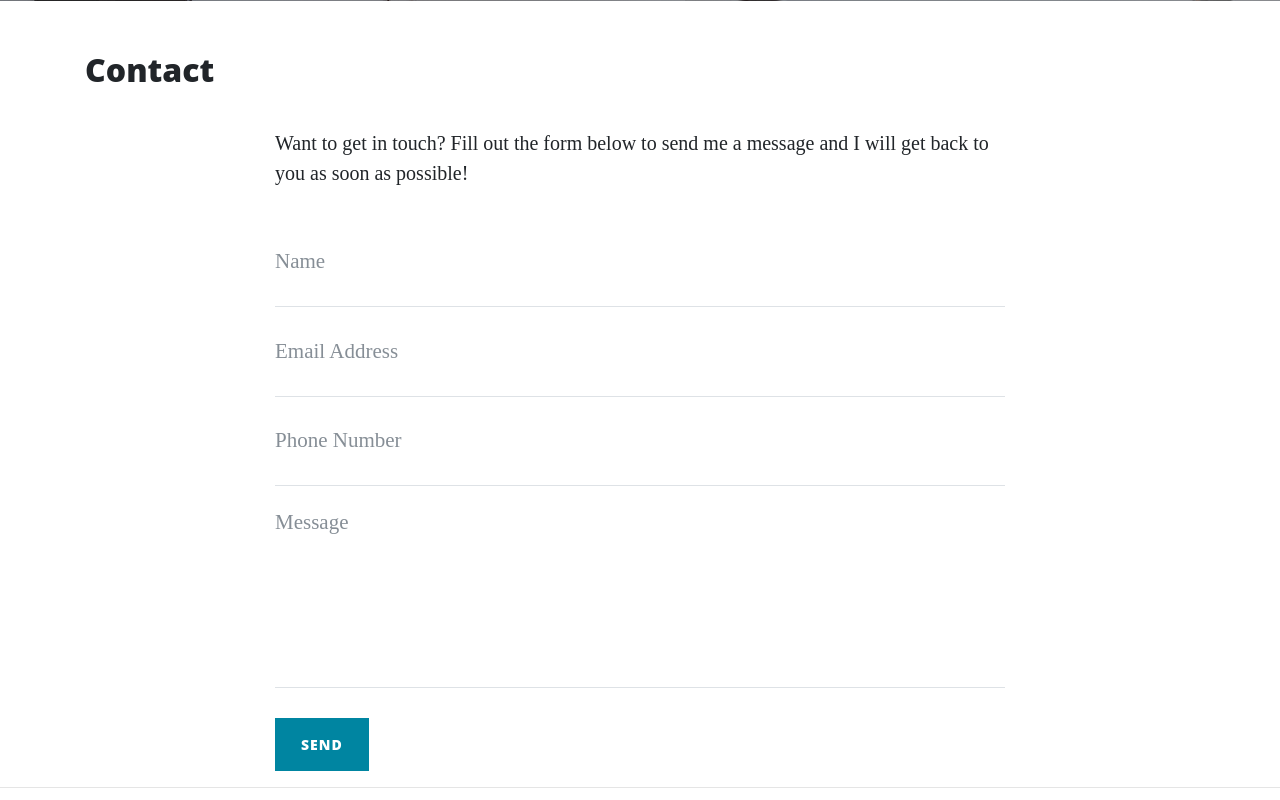
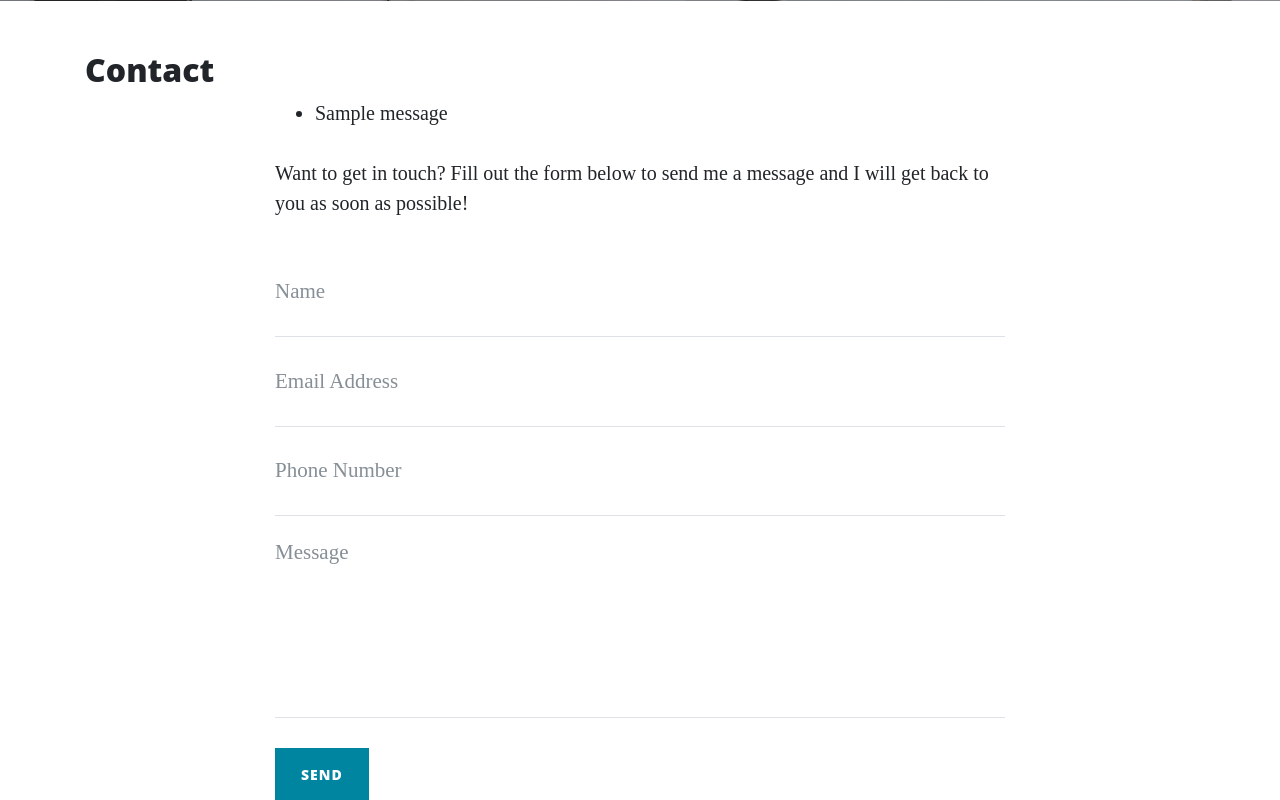
Before and after one commit to ZakariyeNor/flask-re, a Flask app: page /contact in a window 1280 px wide. Shown: the part 531-1331 px from the top of the page. Run offline with Flask 3, Linux system fonts and the light colour scheme; one stand-in notice (Sample message) is shown; some libraries are stand-ins or nearby versions.

Commit message:
totall data

```diff
--- a/run.py
+++ b/run.py
@@ -6,6 +6,7 @@ if os.path.exists("env.py"):
 
 
 app = Flask(__name__)
+app.secret_key = os.environ.get("SECRET_KEY")
 
 @app.route("/")
 def index():
@@ -33,8 +34,7 @@ def about_member(member_name):
 @app.route("/contact", methods=["GET", "POST"])
 def contact():
     if request.method == "POST":
-        print(request.form.get("name"))
-        print(request.form["email"])
+        flash("Thanks {}, we have received your message!".format(request.form.get("name")))
     return render_template("contact.html", page_title="Contact")
 
 
--- a/templates/contact.html
+++ b/templates/contact.html
@@ -4,6 +4,21 @@
 
     <div class="row">
         <div class="col-lg-8 col-md-10 mx-auto">
+
+
+            {% with messages = get_flashed_messages() %}
+                {% if messages %}
+                    <ul class="flashes">
+                        {% for message in messages %}
+                            <li>{{ message }}</li>
+                        {% endfor %}
+                    </ul>
+
+                {% endif %}
+
+
+            {% endwith %}
+
             <p>Want to get in touch? Fill out the form below to send me a message and I will get back to you as soon as
                 possible!</p>
 
```
Also changed, not shown: 1 other file.
